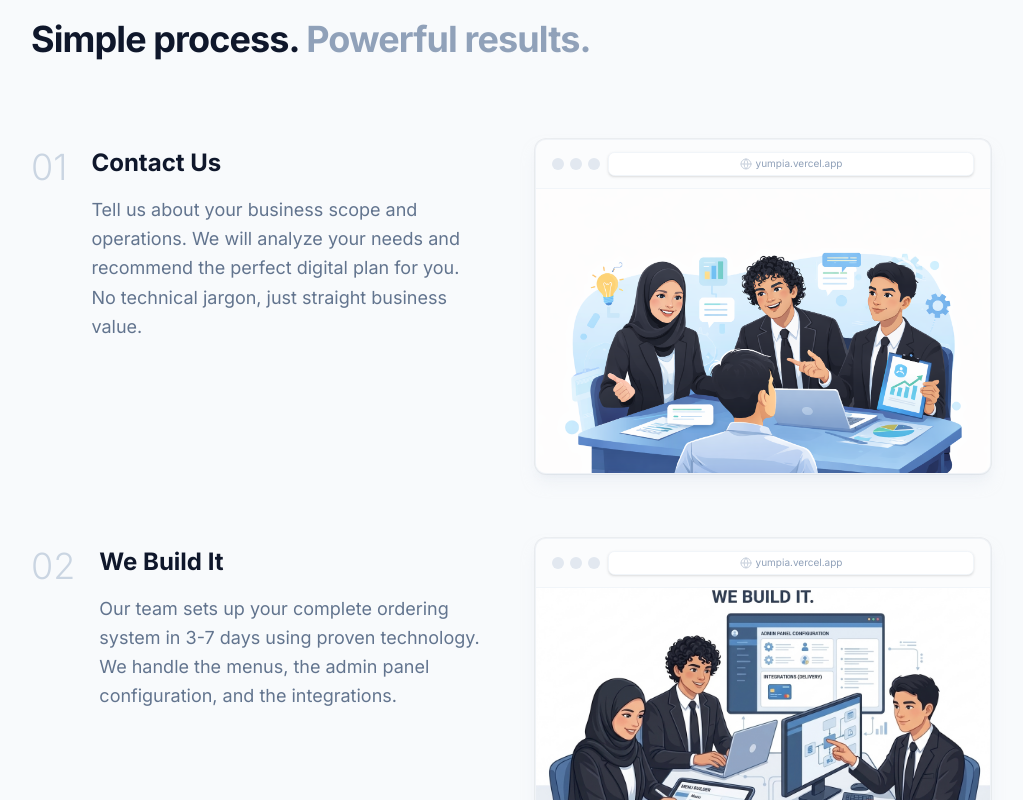
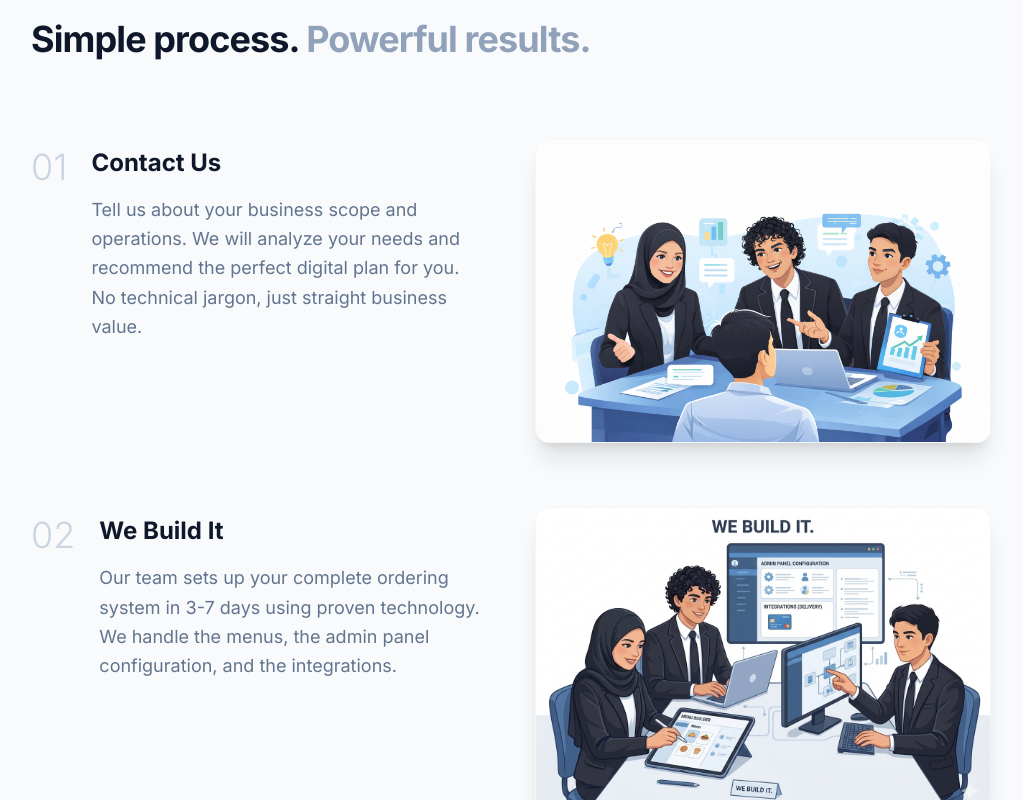
Before and after one commit to historysite-17/himoph, a Next.js app: page / in a window 1280 px wide. Shown: the part 920-1720 px from the top of the page, without its empty margins (129-1152 px from the left). Built offline with nearby package versions, Linux system fonts and the light colour scheme.

Commit message:
Remove BrowserMockup from illustrations

```diff
--- a/src/app/page.tsx
+++ b/src/app/page.tsx
@@ -155,9 +155,11 @@ export default function Home() {
                   </div>
                 </div>
                 <div className="md:w-1/2 w-full">
-                  <BrowserMockup className="shadow-lg shadow-slate-200/50 border-slate-200/50 ring-1 ring-slate-900/5">
-                    <img src={step.image} alt={step.title} className="w-full aspect-[16/10] object-cover" />
-                  </BrowserMockup>
+                  <img
+                    src={step.image}
+                    alt={step.title}
+                    className="w-full rounded-2xl shadow-xl border border-slate-100/50 object-cover"
+                  />
                 </div>
               </div>
             ))}
```
